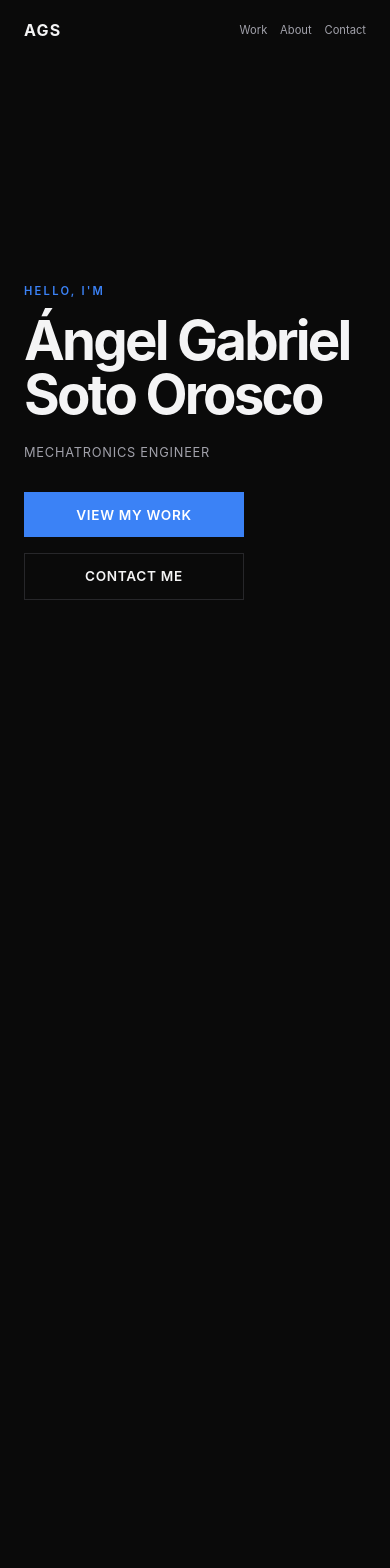
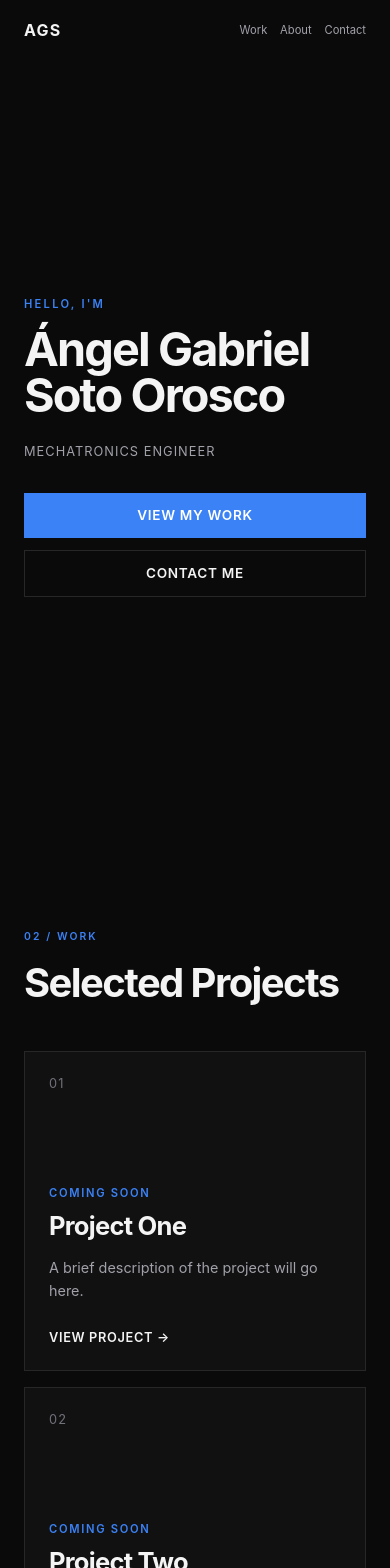
Before and after one commit to sotooroscoangel/My-Profile-Angel, a React (Vite) app: page / in a window 390 px wide. Shown: the top 1568 px of the page. Before the commit the page ends 844 px from the top, so only its background shows below. Built offline with nearby package versions, Linux system fonts and the light colour scheme.

Commit message:
Build responsive hero and projects sections

```diff
--- a/src/App.tsx
+++ b/src/App.tsx
@@ -1,5 +1,6 @@
 import Navbar from './components/Navbar/Navbar'
 import Hero from './components/Hero/Hero'
+import Projects from './components/Projects/Projects'
 import './App.css'
 
 function App() {
@@ -7,6 +8,7 @@ function App() {
     <>
       <Navbar />
       <Hero />
+      <Projects />
     </>
   )
 }
--- a/src/components/Hero/Hero.css
+++ b/src/components/Hero/Hero.css
@@ -141,7 +141,13 @@
 /* Small mobile */
 @media (max-width: 480px) {
   .hero {
+    min-height: calc(100vh - 70px);
     padding: 1.5rem;
+  }
+
+  .hero__content {
+    width: 100%;
+    max-width: 100%;
   }
 
   .hero__eyebrow {
@@ -150,11 +156,32 @@
   }
 
   .hero__title {
-    font-size: clamp(2.7rem, 14vw, 4rem);
+    font-size: clamp(2.5rem, 12vw, 3.5rem);
+    line-height: 0.98;
+    letter-spacing: -0.04em;
+    overflow-wrap: break-word;
   }
 
   .hero__role {
     font-size: 0.8rem;
-    letter-spacing: 0.06em;
+    line-height: 1.4;
+    margin-top: 1.5rem;
+  }
+
+  .hero__actions {
+    width: 100%;
+    flex-direction: column;
+    align-items: stretch;
+    gap: 0.75rem;
+    margin-top: 2rem;
+  }
+
+  .hero__button {
+    width: 100%;
+    max-width: none;
+  }
+
+  .hero__scroll {
+    display: none;
   }
 }
--- /dev/null
+++ b/src/components/Projects/Projects.css
@@ -0,0 +1,143 @@
+.projects {
+  padding: 10rem 4rem;
+  background-color: var(--color-background);
+}
+
+.projects__header {
+  margin-bottom: 5rem;
+}
+
+.projects__eyebrow {
+  color: var(--color-primary);
+  font-size: 0.75rem;
+  font-weight: 600;
+  letter-spacing: 0.2em;
+  margin-bottom: 1.25rem;
+}
+
+.projects__title {
+  color: var(--color-text);
+  font-size: clamp(2.5rem, 6vw, 5rem);
+  line-height: 1;
+  letter-spacing: -0.04em;
+  font-weight: 700;
+}
+
+.projects__grid {
+  display: grid;
+  grid-template-columns: repeat(2, 1fr);
+  gap: 1rem;
+}
+
+.project-card {
+  min-height: 420px;
+  padding: 2rem;
+  border: 1px solid var(--color-border);
+  background-color: var(--color-surface);
+  display: flex;
+  flex-direction: column;
+  justify-content: space-between;
+  transition:
+    border-color 0.3s ease,
+    transform 0.3s ease;
+}
+
+.project-card:hover {
+  border-color: var(--color-primary);
+  transform: translateY(-4px);
+}
+
+.project-card__number {
+  color: var(--color-text-muted);
+  font-size: 0.8rem;
+  letter-spacing: 0.1em;
+}
+
+.project-card__content {
+  max-width: 500px;
+}
+
+.project-card__category {
+  color: var(--color-primary);
+  font-size: 0.7rem;
+  font-weight: 600;
+  letter-spacing: 0.15em;
+  text-transform: uppercase;
+  margin-bottom: 0.75rem;
+}
+
+.project-card__title {
+  color: var(--color-text);
+  font-size: 2rem;
+  line-height: 1.1;
+  letter-spacing: -0.03em;
+  margin-bottom: 1rem;
+}
+
+.project-card__description {
+  color: var(--color-text-secondary);
+  font-size: 0.95rem;
+  line-height: 1.6;
+  margin-bottom: 1.5rem;
+}
+
+.project-card__link {
+  color: var(--color-text);
+  font-size: 0.8rem;
+  font-weight: 600;
+  letter-spacing: 0.05em;
+  text-transform: uppercase;
+  transition: color 0.2s ease;
+}
+
+.project-card:hover .project-card__link {
+  color: var(--color-primary);
+}
+@media (max-width: 768px) {
+  .projects {
+    padding: 7rem 2rem;
+  }
+
+  .projects__header {
+    margin-bottom: 3rem;
+  }
+
+  .projects__grid {
+    grid-template-columns: 1fr;
+  }
+
+  .project-card {
+    min-height: 350px;
+  }
+
+  .project-card__title {
+    font-size: 1.75rem;
+  }
+}
+
+@media (max-width: 480px) {
+  .projects {
+    padding: 6rem 1.5rem;
+  }
+
+  .projects__eyebrow {
+    font-size: 0.65rem;
+  }
+
+  .projects__title {
+    font-size: 2.5rem;
+  }
+
+  .project-card {
+    min-height: 320px;
+    padding: 1.5rem;
+  }
+
+  .project-card__title {
+    font-size: 1.6rem;
+  }
+
+  .project-card__description {
+    font-size: 0.9rem;
+  }
+}
--- /dev/null
+++ b/src/components/Projects/Projects.tsx
@@ -0,0 +1,66 @@
+import './Projects.css'
+
+const projects = [
+  {
+    number: '01',
+    title: 'Project One',
+    category: 'Coming Soon',
+    description: 'A brief description of the project will go here.',
+  },
+  {
+    number: '02',
+    title: 'Project Two',
+    category: 'Coming Soon',
+    description: 'A brief description of the project will go here.',
+  },
+  {
+    number: '03',
+    title: 'Project Three',
+    category: 'Coming Soon',
+    description: 'A brief description of the project will go here.',
+  },
+]
+
+function Projects() {
+  return (
+    <section id="work" className="projects">
+      <div className="projects__header">
+        <p className="projects__eyebrow">02 / WORK</p>
+
+        <h2 className="projects__title">
+          Selected Projects
+        </h2>
+      </div>
+
+      <div className="projects__grid">
+        {projects.map((project) => (
+          <article className="project-card" key={project.number}>
+            <div className="project-card__number">
+              {project.number}
+            </div>
+
+            <div className="project-card__content">
+              <p className="project-card__category">
+                {project.category}
+              </p>
+
+              <h3 className="project-card__title">
+                {project.title}
+              </h3>
+
+              <p className="project-card__description">
+                {project.description}
+              </p>
+
+              <span className="project-card__link">
+                View project →
+              </span>
+            </div>
+          </article>
+        ))}
+      </div>
+    </section>
+  )
+}
+
+export default Projects
```
